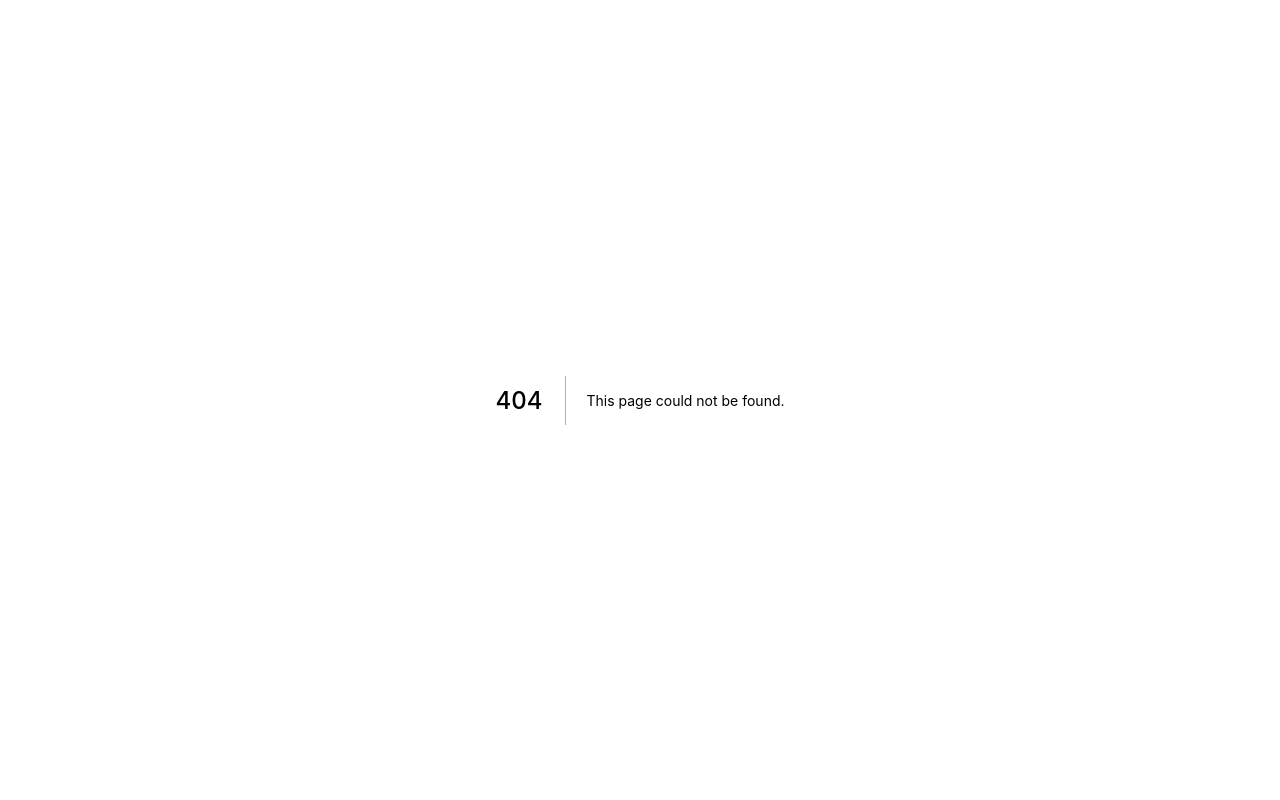
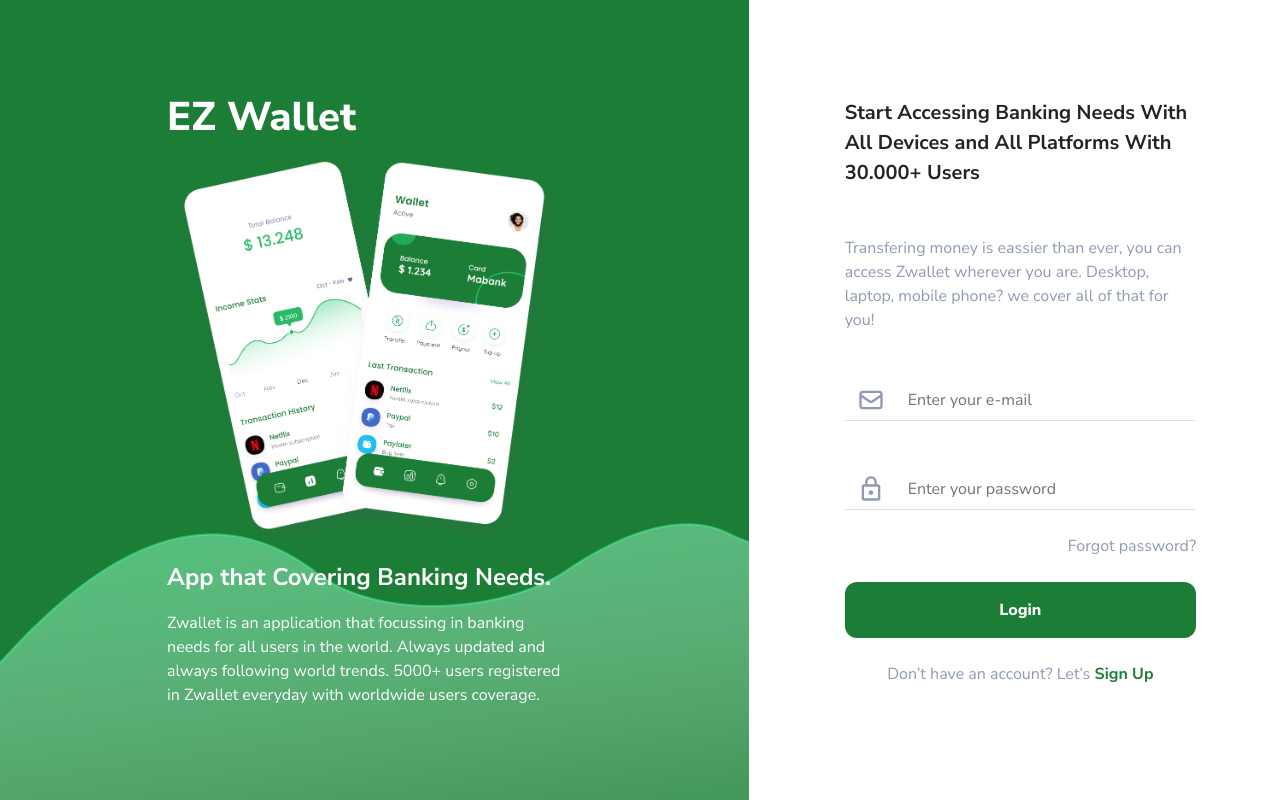
Before and after one commit to nhardiansa/ez-wallet, a Next.js app: page /login in a window 1280 px wide. Before the commit this address had no page. Built offline with nearby package versions, Linux system fonts and the light colour scheme.

Commit message:
feat: login-form

```diff
--- /dev/null
+++ b/components/EZInput.js
@@ -0,0 +1,19 @@
+import { FormControl, InputGroup } from 'react-bootstrap'
+import style from '../styles/scss/Input.module.scss'
+
+export default function EZInput({ inputClassName, wrapperClassName, icon, ...rest}) {
+  return (
+    <InputGroup className={wrapperClassName}>
+      {icon && (
+          <InputGroup.Text id="basic-addon1" className='border-0 border-bottom bg-white rounded-0 text-gray fs-3'>{icon}</InputGroup.Text>
+        )
+      }
+      <FormControl
+        className={`${style.input} ${inputClassName} border-0 border-bottom rounded-0 py-2 bg-white`}
+        aria-label={rest.placeholder}
+        aria-describedby="basic-addon1"
+        {...rest}
+        />
+    </InputGroup>
+  )
+}
--- /dev/null
+++ b/components/EZSideBanner.js
@@ -0,0 +1,16 @@
+import Image from 'next/image';
+import style from '../styles/scss/EZSideBanner.module.scss';
+import phone from '../public/images/phone-banner.png';
+
+export default function EZSideBanner({wrapperClassName}) {
+  return (
+    <section className={`${style["side-banner"]} ${wrapperClassName} px-5`}>
+      <div className="wrapper text-white px-5 d-flex flex-column w-75 justify-content-center">
+        <h1 className='fw-bolder fs-1 mt-5'>EZ Wallet</h1>
+        <Image src={phone} alt='phone-banner' layout='responsive' />
+        <p className='fw-bold fs-4'>App that Covering Banking Needs.</p>
+        <p className='mb-5'>Zwallet is an application that focussing in banking needs for all users in the world. Always updated and always following world trends. 5000+ users registered in Zwallet everyday with worldwide users coverage.</p>
+      </div>
+    </section>
+  )
+}
--- /dev/null
+++ b/pages/login.js
@@ -0,0 +1,48 @@
+import Link from 'next/link';
+import {HiOutlineMail} from 'react-icons/hi'
+import {MdOutlineLock} from 'react-icons/md'
+import EZInput from "../components/EZInput";
+import EZButton from "../components/EZButton";
+import EZSideBanner from '../components/EZSideBanner';
+
+export default function Login() {
+  return (
+    <section className="row vh-100 align-items-center">
+      <EZSideBanner wrapperClassName="banner vh-100 col-lg-7 d-none d-lg-flex justify-content-center" />
+      <div className="form col px-md-5">
+        <div className="wrapper px-4 px-md-5 py-5">
+          <p className='fw-bold fs-5 mb-5'>
+            Start Accessing Banking Needs
+            With All Devices and All Platforms
+            With 30.000+ Users
+          </p>
+          <p className='text-gray mb-5'>
+            Transfering money is eassier than ever, you can access Zwallet wherever you are. Desktop, laptop, mobile phone? we cover all of that for you!
+          </p>
+          <form className='d-flex flex-column align-items-end'>
+            <EZInput
+              wrapperClassName='mb-4 mb-md-5'
+              icon={<HiOutlineMail />}
+              placeholder='Enter your e-mail'
+            />
+            <EZInput
+              wrapperClassName={'mb-4'}
+              icon={<MdOutlineLock />}
+              placeholder='Enter your password'
+            />
+            <Link href='/forgot-password'>
+              <a className='text-gray mb-4'>Forgot password?</a>
+            </Link>
+
+            <EZButton className='w-100 py-2 py-md-3 mb-4'>Login</EZButton>
+          </form>
+          <p className='text-center text-gray'>Don’t have an account? Let’s
+            <Link href='/register'>
+              <a className='fw-bold'> Sign Up</a>
+            </Link>
+          </p>
+        </div>
+      </div>
+    </section>
+  )
+}
--- a/styles/globals.css
+++ b/styles/globals.css
@@ -2,13 +2,10 @@ html,
 body {
   padding: 0;
   margin: 0;
-  font-family: -apple-system, BlinkMacSystemFont, Segoe UI, Roboto, Oxygen,
-    Ubuntu, Cantarell, Fira Sans, Droid Sans, Helvetica Neue, sans-serif;
 }
 
 a {
-  color: inherit;
-  text-decoration: none;
+  text-decoration: none !important;
 }
 
 * {
@@ -18,3 +15,7 @@ a {
 .bg-semi-white {
   background-color: #FAFCFF;
 }
+
+.text-gray, .text-gray:hover, .text-gray:focus {
+  color: #8F9BB3 !important;
+}
--- /dev/null
+++ b/styles/scss/EZSideBanner.module.scss
@@ -0,0 +1,4 @@
+.side-banner {
+  background-image: url("../../public/images/jumbotron.png");
+  object-fit: cover;
+}
--- /dev/null
+++ b/styles/scss/Input.module.scss
@@ -0,0 +1,3 @@
+.input:focus {
+  box-shadow: none;
+}
```
